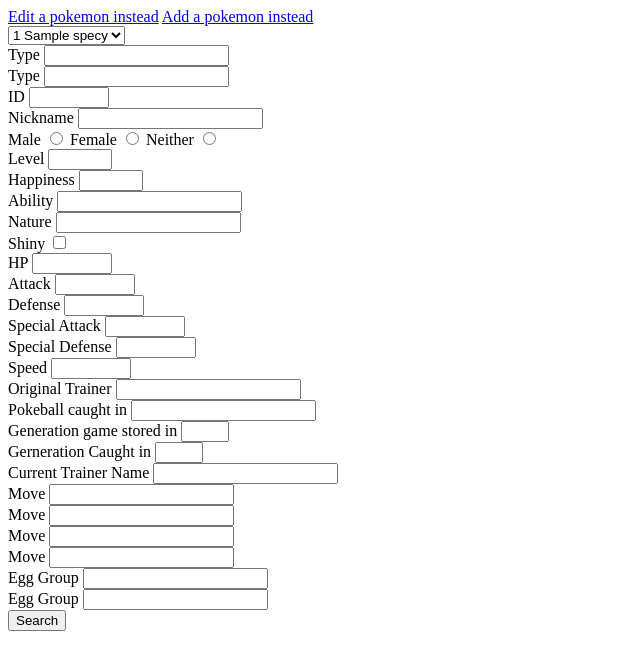
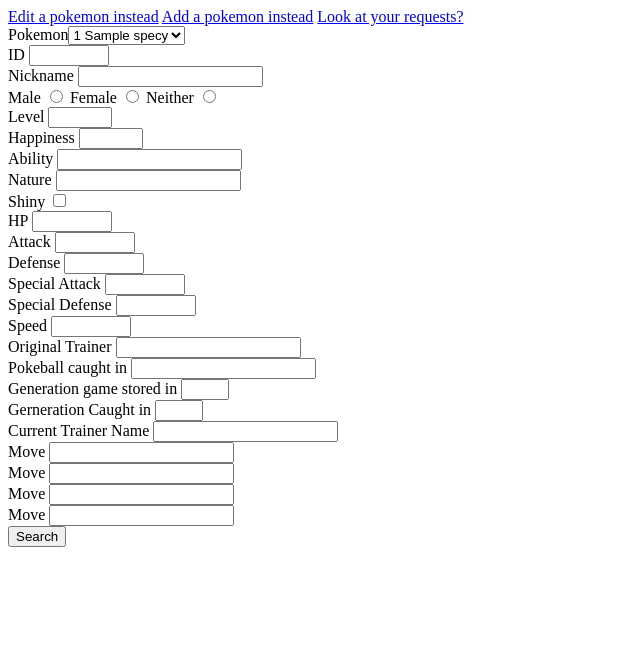
Before and after one commit to tdegenko/CSC296Final, a PHP site: page /pokeSearch.php in a window 1280 px wide. Shown: the top 670 px of the page, without its empty margins (0-640 px from the left). Run offline with PHP 8.4, Linux system fonts and the light colour scheme; tables that the repository leaves empty hold one stand-in row (values such as "Sample post"); a stand-in replaces the project's code that opens the database connection.

Commit message:
form prune

```diff
--- a/pokeSearch.php
+++ b/pokeSearch.php
@@ -8,6 +8,7 @@ require_once 'dbsetup.php';
     <title>Search for a pokemon!</title>
 	<a href="pokeEdit.php">Edit a pokemon instead</a>
 	<a href="pokeAdd.php">Add a pokemon instead</a>
+	<a href="yourRequests.php">Look at your requests?</a>
 
     <meta http-equiv="Content-Type" content="text/html; charset=utf-8" />
 </head>
@@ -19,6 +20,7 @@ $select_query="SELECT pokedex, name FROM species";
 //$select_query_run=mysql_query($select_query);
 $stmt = $db->prepare($select_query);
 $stmt->execute();
+echo '<label for="pokedex">Pokemon</label>';
 echo "<select name='pokedex'>";
 while   ($row=   $stmt->fetch(PDO::FETCH_ASSOC) )
 {
@@ -26,10 +28,6 @@ while   ($row=   $stmt->fetch(PDO::FETCH_ASSOC) )
 }
 ?>
 </select><br>
-		<label for="type1">Type</label>
-			<input type="text" name="type1" /><br>
-		<label for="type2">Type</label>
-			<input type="text" name="type2" /><br>
         <label for="number">ID</label>
 			<input type="number" name="ID" min="0" max="99999"/><br>
 		<label for="nickname">Nickname</label>
@@ -80,10 +78,6 @@ while   ($row=   $stmt->fetch(PDO::FETCH_ASSOC) )
 			<input type="text" name="moveName3"/><br>
 		<label for="moveName4">Move</label>
 			<input type="text" name="moveName4"/><br>
-		<label for="egg_group1">Egg Group</label>
-			<input egg_group="text" name="egg_group1" /><br>
-		<label for="nickname">Egg Group</label>
-			<input egg_group="text" name="egg_group2" /><br>
         <input type="submit" value="Search" /><br>
     </form>
 </body>
```
Also changed, not shown: pokeAdd.php (+2 -8 lines), pokeEdit.php (+1 -8 lines).
